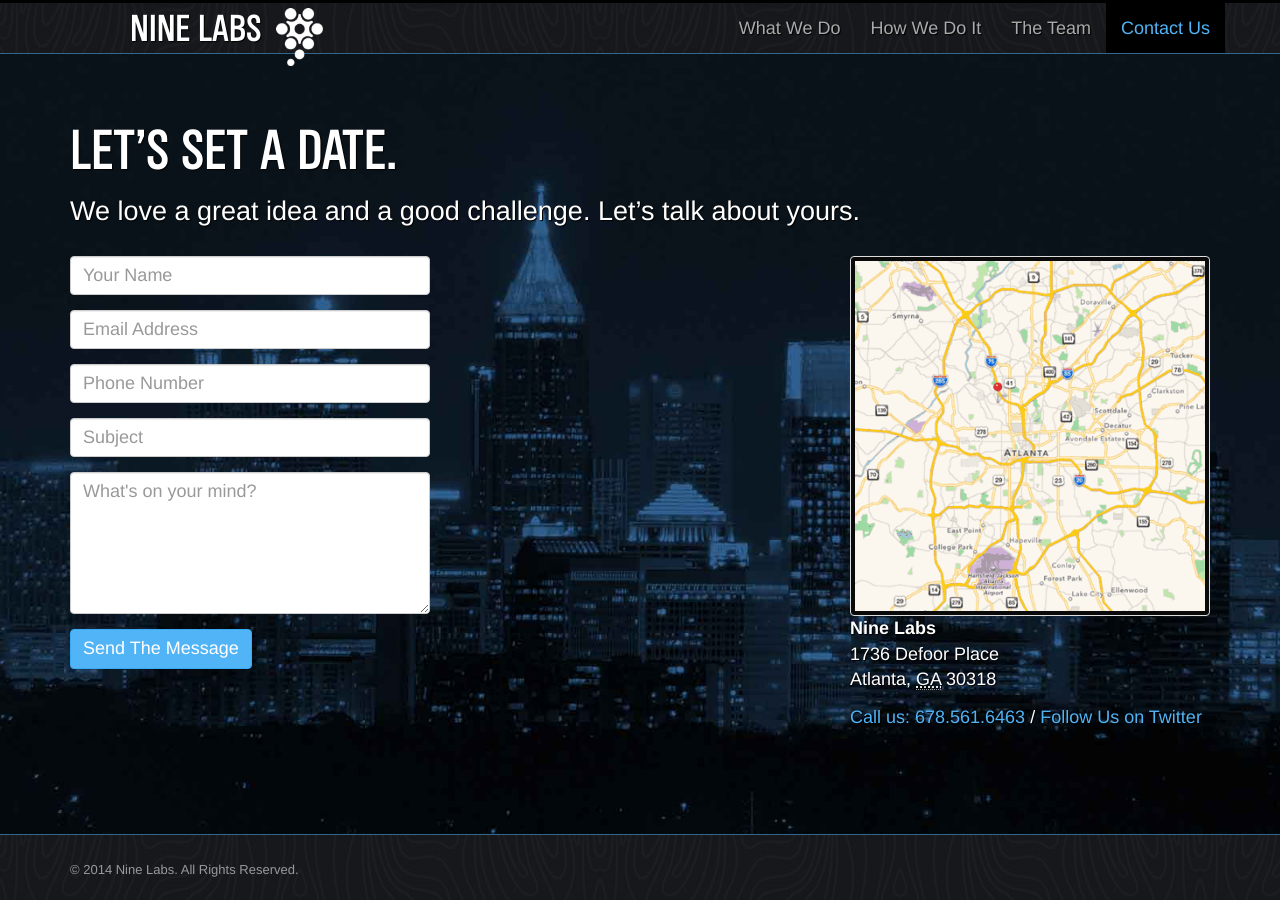
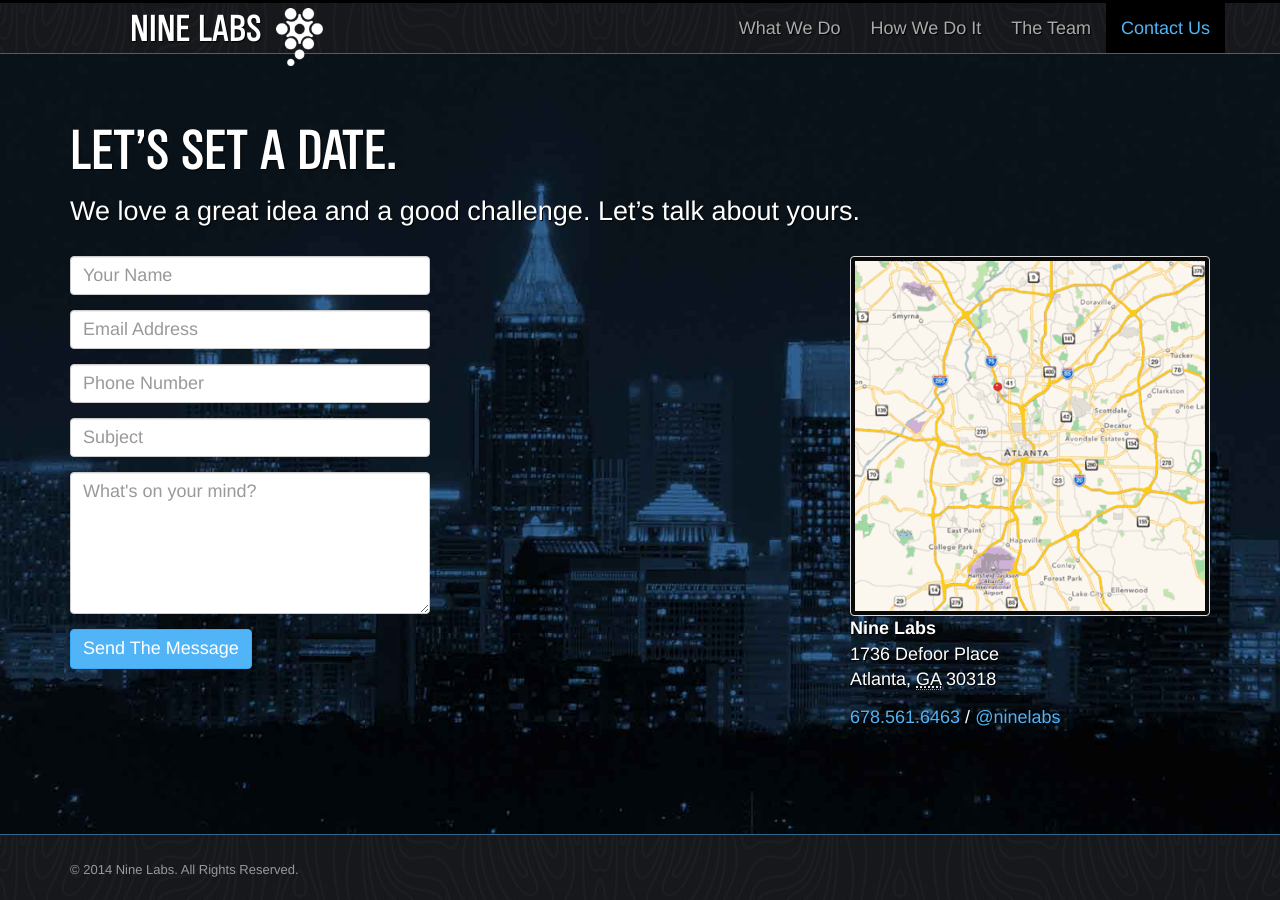
Before and after one commit to ninelabs/ninelabs.com, a Jekyll site: the page built from index.html, in a window 1280 px wide and 900 px high, scrolled down 4710 px. Built offline with Jekyll 4.4.1, drawn with Linux system fonts in a browser that asks for light colours; nearby versions of some CDN libraries; Markdown is read by kramdown in place of the engine named in the settings.

Commit message:
Contact info tweaks
Signed-off-by: J Cornelius <github@jcornelius.com>

```diff
--- a/index.html
+++ b/index.html
@@ -322,7 +322,7 @@ title: Welcome
             <span class="locality">Atlanta</span>, <abbr title="Georgia" class="region">GA</abbr> <span class="postal-code">30318</span>
           </span>
         </p>
-        <p><a href="tel:+16785616463">Call us: 678.561.6463</a> / <a href="http://twitter.com/ninelabs">Follow Us on Twitter</a></p>
+        <p><a href="tel:+16785616463">678.561.6463</a> / <a href="http://twitter.com/ninelabs">@ninelabs</a></p>
         </div>
       </div>
     </section>
```
